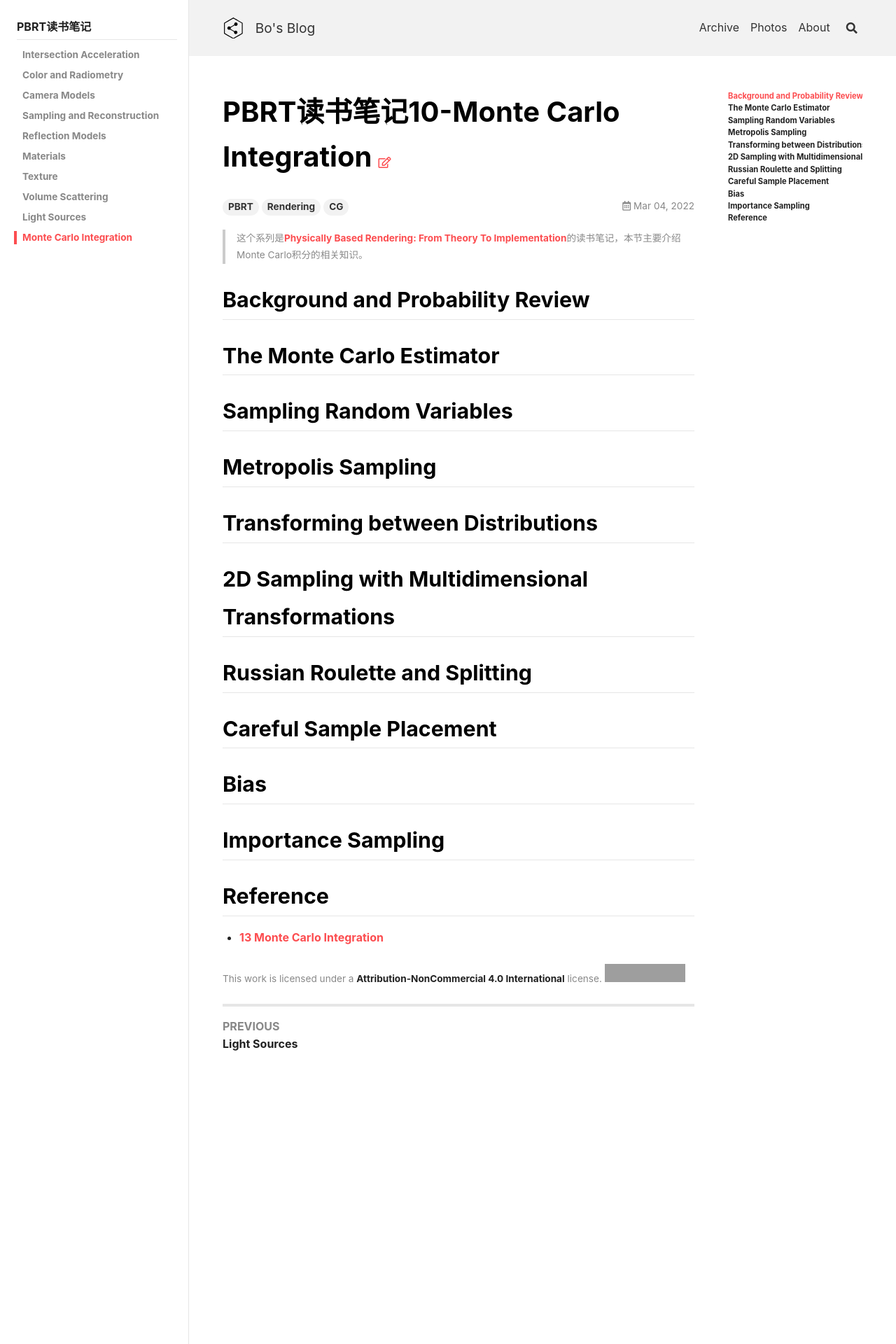
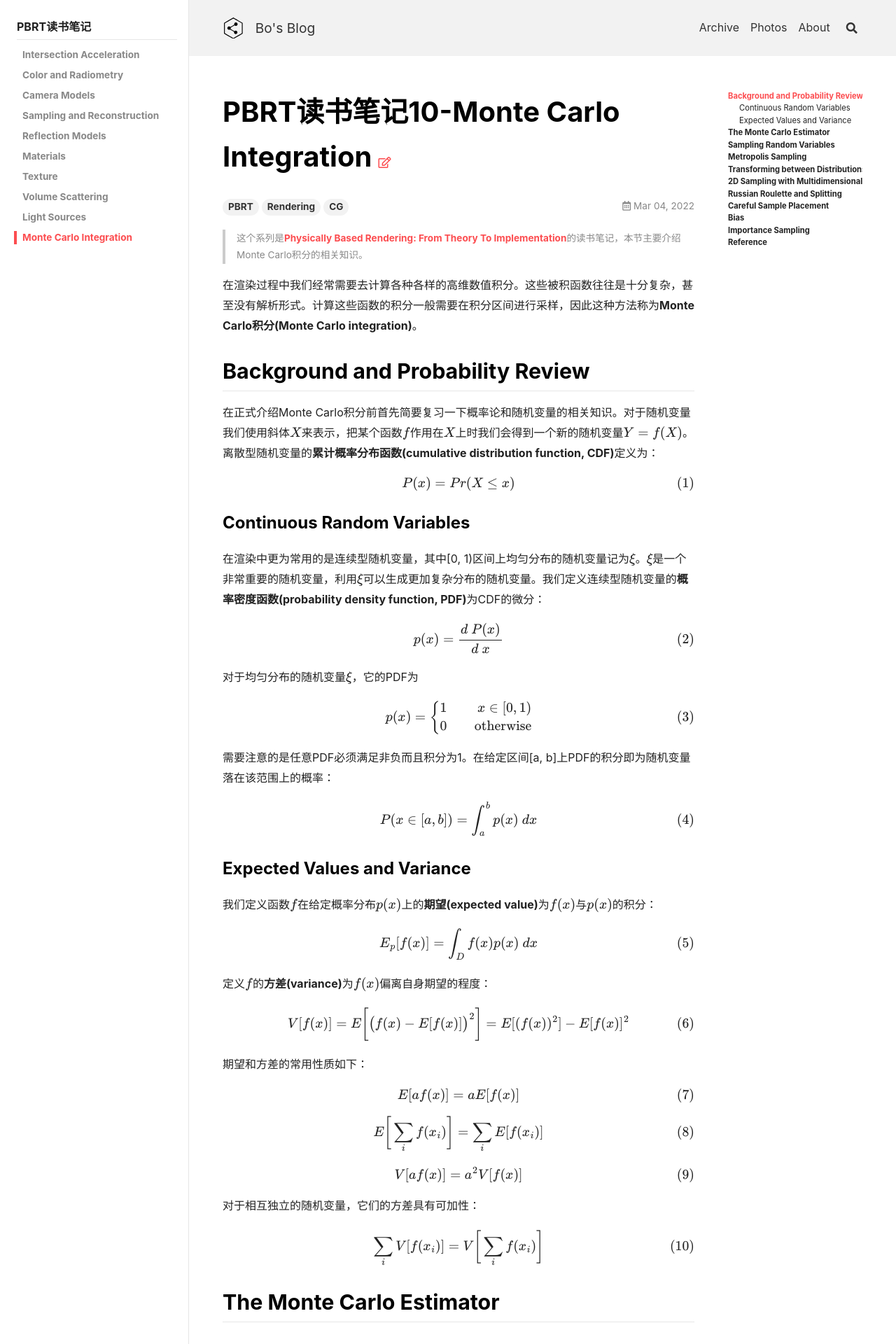
Before and after one commit to peng00bo00/peng00bo00_previous_blog, a Jekyll site: the page built from _posts/2022-03-04-PBRT-NOTES-10.md, in a window 1280 px wide. Shown: the top 1920 px of the page at 70% size. Built offline with Jekyll 4.4.1, drawn with Linux system fonts in a browser that asks for light colours; nearby versions of some CDN libraries; formulas are drawn with MathJax 3; grey boxes are pictures that could not be loaded.

Commit message:
Update 2022-03-04-PBRT-NOTES-10.md

```diff
--- a/_posts/2022-03-04-PBRT-NOTES-10.md
+++ b/_posts/2022-03-04-PBRT-NOTES-10.md
@@ -12,7 +12,75 @@ sidebar:
 > 这个系列是[Physically Based Rendering: From Theory To Implementation](https://pbr-book.org/)的读书笔记，本节主要介绍Monte Carlo积分的相关知识。
 <!--more-->
 
+在渲染过程中我们经常需要去计算各种各样的高维数值积分。这些被积函数往往是十分复杂，甚至没有解析形式。计算这些函数的积分一般需要在积分区间进行采样，因此这种方法称为**Monte Carlo积分(Monte Carlo integration)**。
+
 ## Background and Probability Review
+
+在正式介绍Monte Carlo积分前首先简要复习一下概率论和随机变量的相关知识。对于随机变量我们使用斜体$X$来表示，把某个函数$f$作用在$X$上时我们会得到一个新的随机变量$Y = f(X)$。离散型随机变量的**累计概率分布函数(cumulative distribution function, CDF)**定义为：
+
+$$
+P(x) = Pr(X \leq x)
+$$
+
+### Continuous Random Variables
+
+在渲染中更为常用的是连续型随机变量，其中[0, 1)区间上均匀分布的随机变量记为$\xi$。$\xi$是一个非常重要的随机变量，利用$\xi$可以生成更加复杂分布的随机变量。我们定义连续型随机变量的**概率密度函数(probability density function, PDF)**为CDF的微分：
+
+$$
+p(x) = \frac{d \ P(x)}{d \ x}
+$$
+
+对于均匀分布的随机变量$\xi$，它的PDF为
+
+$$
+p(x) =
+\left\{
+\begin{aligned}
+& 1 & x \in [0, 1) \\
+& 0 & \text{otherwise}
+\end{aligned}
+\right.
+$$
+
+需要注意的是任意PDF必须满足非负而且积分为1。在给定区间[a, b]上PDF的积分即为随机变量落在该范围上的概率：
+
+$$
+P(x \in [a, b]) = \int_a^b p(x) \ dx
+$$
+
+### Expected Values and Variance
+
+我们定义函数$f$在给定概率分布$p(x)$上的**期望(expected value)**为$f(x)$与$p(x)$的积分：
+
+$$
+E_p [f(x)] = \int_D f(x) p(x) \ dx
+$$
+
+定义$f$的**方差(variance)**为$f(x)$偏离自身期望的程度：
+
+$$
+V[f(x)] = E \bigg[ \big( f(x) - E[f(x)] \big)^2 \bigg] = E[(f(x))^2] - E[f(x)]^2
+$$
+
+期望和方差的常用性质如下：
+
+$$
+E[a f(x)] = a E[f(x)]
+$$
+
+$$
+E\bigg[ \sum_i f(x_i) \bigg] = \sum_i E[f(x_i)]
+$$
+
+$$
+V[a f(x)] = a^2 V[f(x)]
+$$
+
+对于相互独立的随机变量，它们的方差具有可加性：
+
+$$
+\sum_i V[f(x_i)] = V \bigg[ \sum_i f(x_i) \bigg]
+$$
 
 ## The Monte Carlo Estimator
 
```
